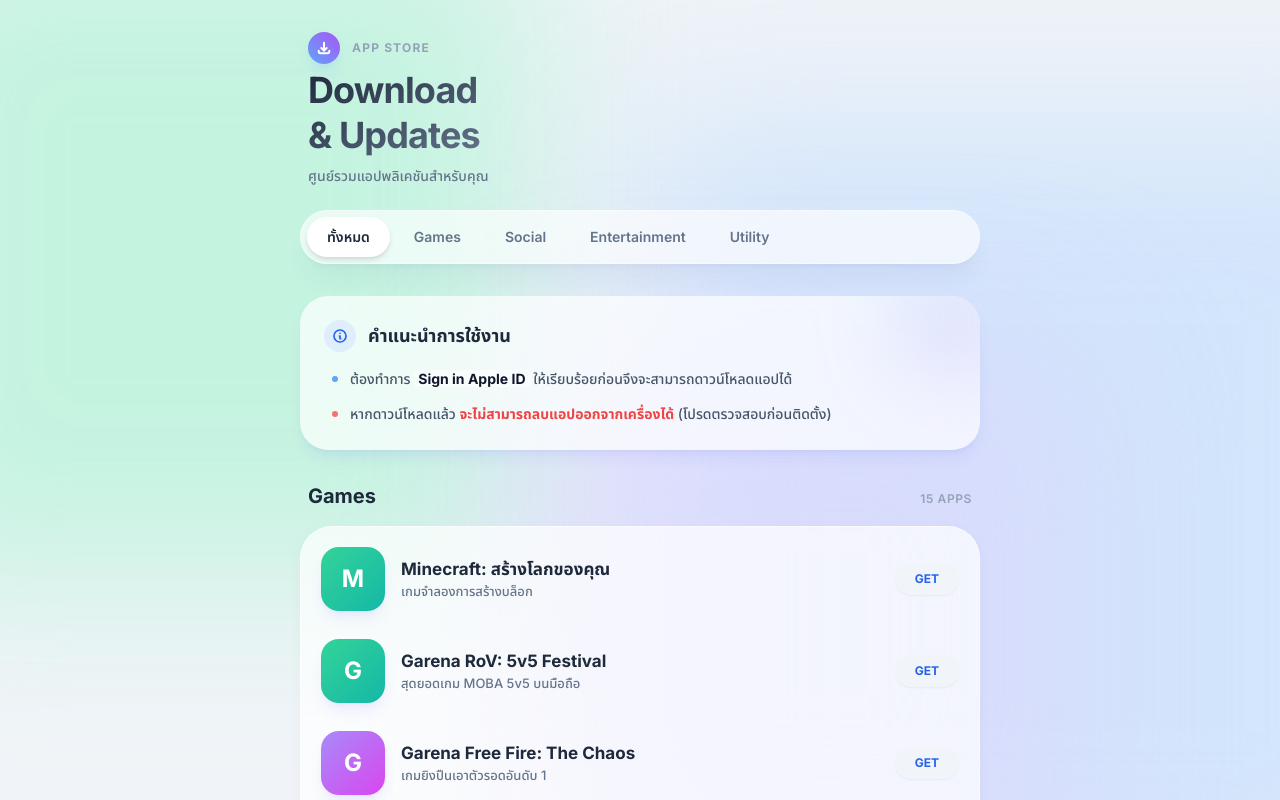
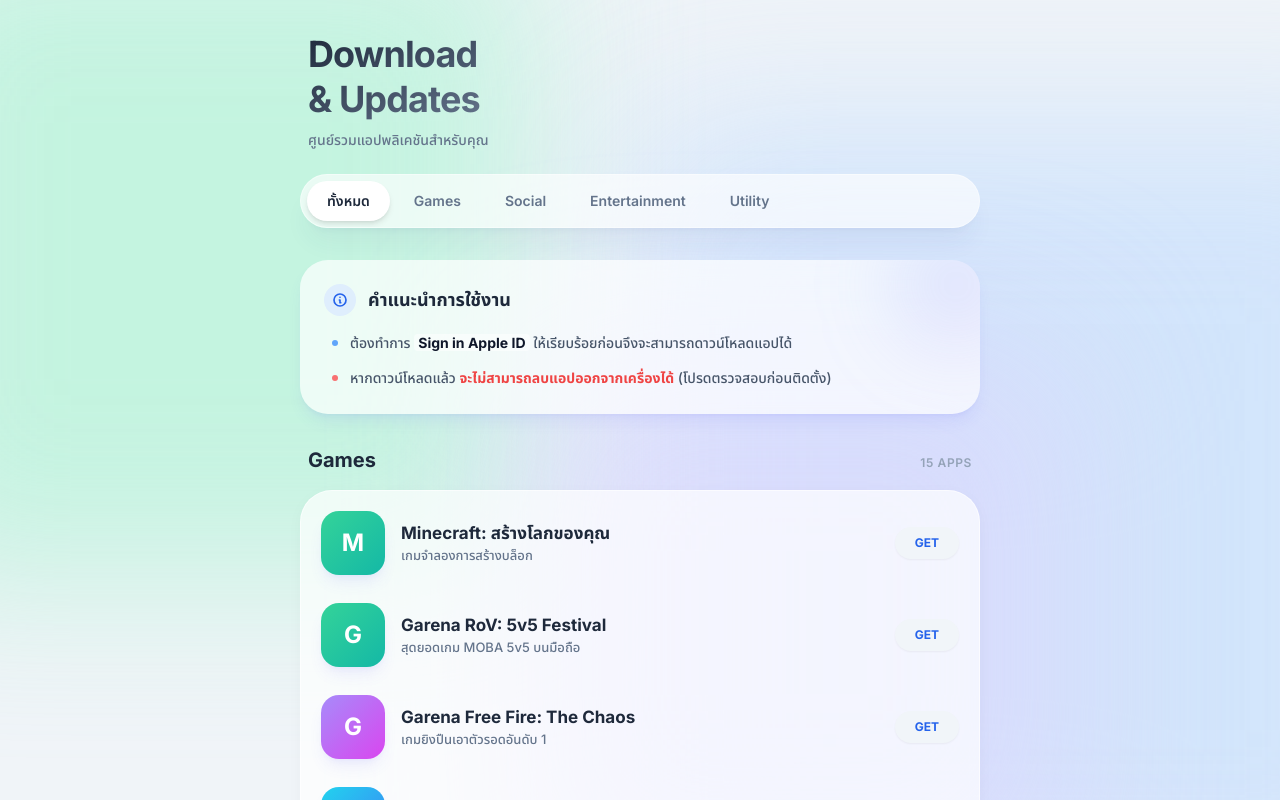
Before and after one commit to Miji555/PKC-APPS, a React (Vite) app: page / in a window 1280 px wide. Shown: the top 800 px of the page. Built offline with nearby package versions, Linux system fonts and the light colour scheme; a web font is replaced by a local one.

Commit message:
feat: Remove app logo and title from header
The app logo and "App Store" title have been removed from the header component to streamline the UI. The focus is now solely on the main heading and description.

```diff
--- a/components/Header.tsx
+++ b/components/Header.tsx
@@ -3,14 +3,6 @@
 export const Header: React.FC = () => {
   return (
     <div className="flex flex-col items-start mb-6 px-2 animate-in">
-      <div className="flex items-center gap-3 mb-1">
-        <div className="w-8 h-8 rounded-full bg-gradient-to-tr from-blue-400 to-purple-500 shadow-lg shadow-blue-300/30 flex items-center justify-center">
-          <svg className="w-4 h-4 text-white" viewBox="0 0 24 24" fill="none" stroke="currentColor" strokeWidth="3">
-             <path strokeLinecap="round" strokeLinejoin="round" d="M4 16v1a3 3 0 003 3h10a3 3 0 003-3v-1m-4-4l-4 4m0 0l-4-4m4 4V4"/>
-          </svg>
-        </div>
-        <span className="text-xs font-bold tracking-widest text-slate-400 uppercase">App Store</span>
-      </div>
       <h1 className="text-4xl font-extrabold text-slate-800 tracking-tight leading-tight bg-clip-text text-transparent bg-gradient-to-br from-slate-800 to-slate-500">
         Download<br/>& Updates
       </h1>
```
